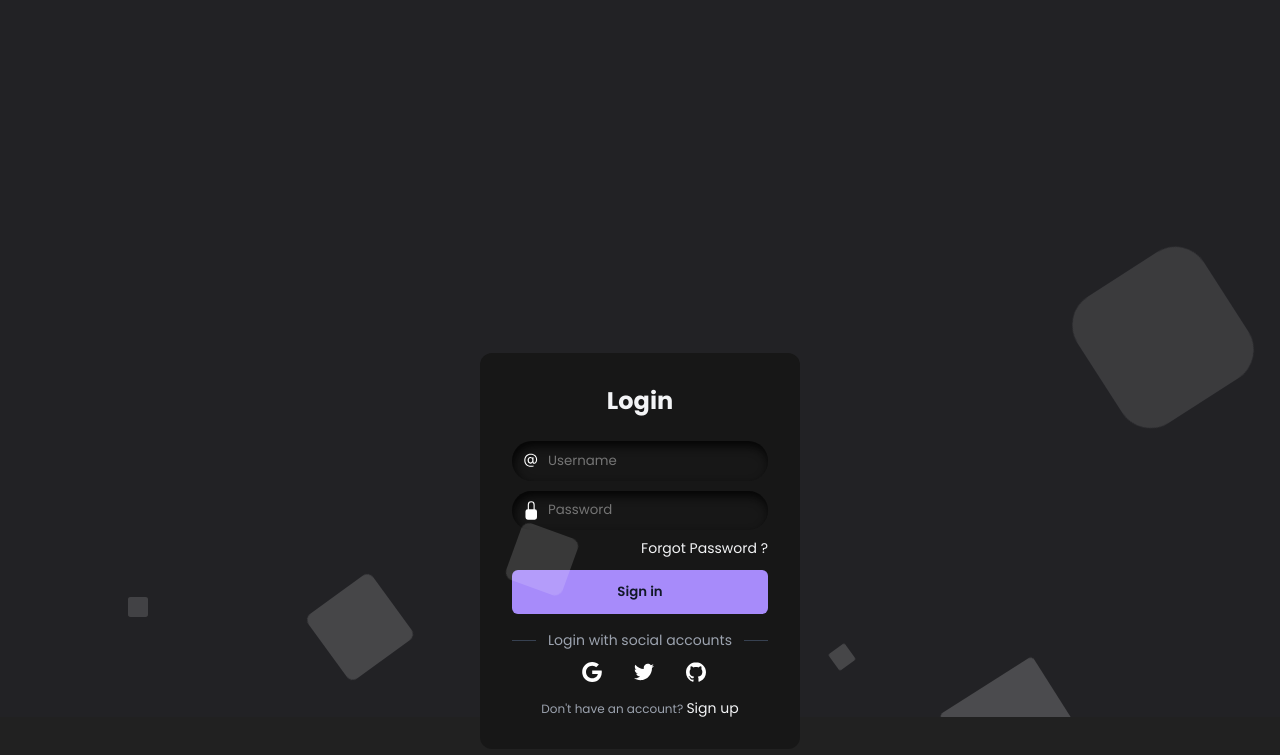
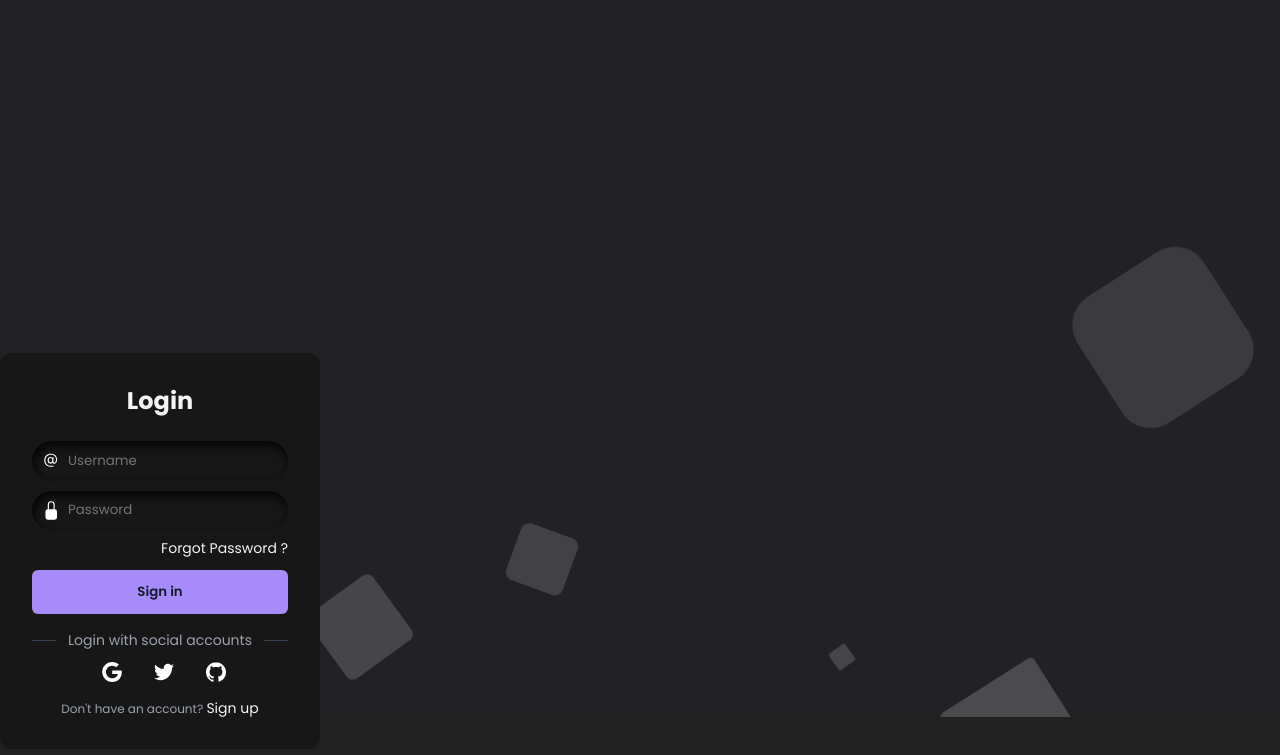
Before and after one commit to gautambhattcse/AI-Scout, a plain HTML site: page login.html in a window 1280 px wide. Shown: the part 83-838 px from the top of the page. Drawn offline with Linux system fonts and the light colour scheme; a web font is replaced by a local one.

Commit message:
Updated login.css

```diff
--- a/login.css
+++ b/login.css
@@ -124,11 +124,10 @@
 .login-right{
   height: 100vh;
   display: flex;
-  /* position: absolute; */
+  position: absolute;
   justify-content: center;
   align-items: center;
   margin-top: -566px;
-  z-index: 10;
 }
 .form-container {
     width: 320px;
```
